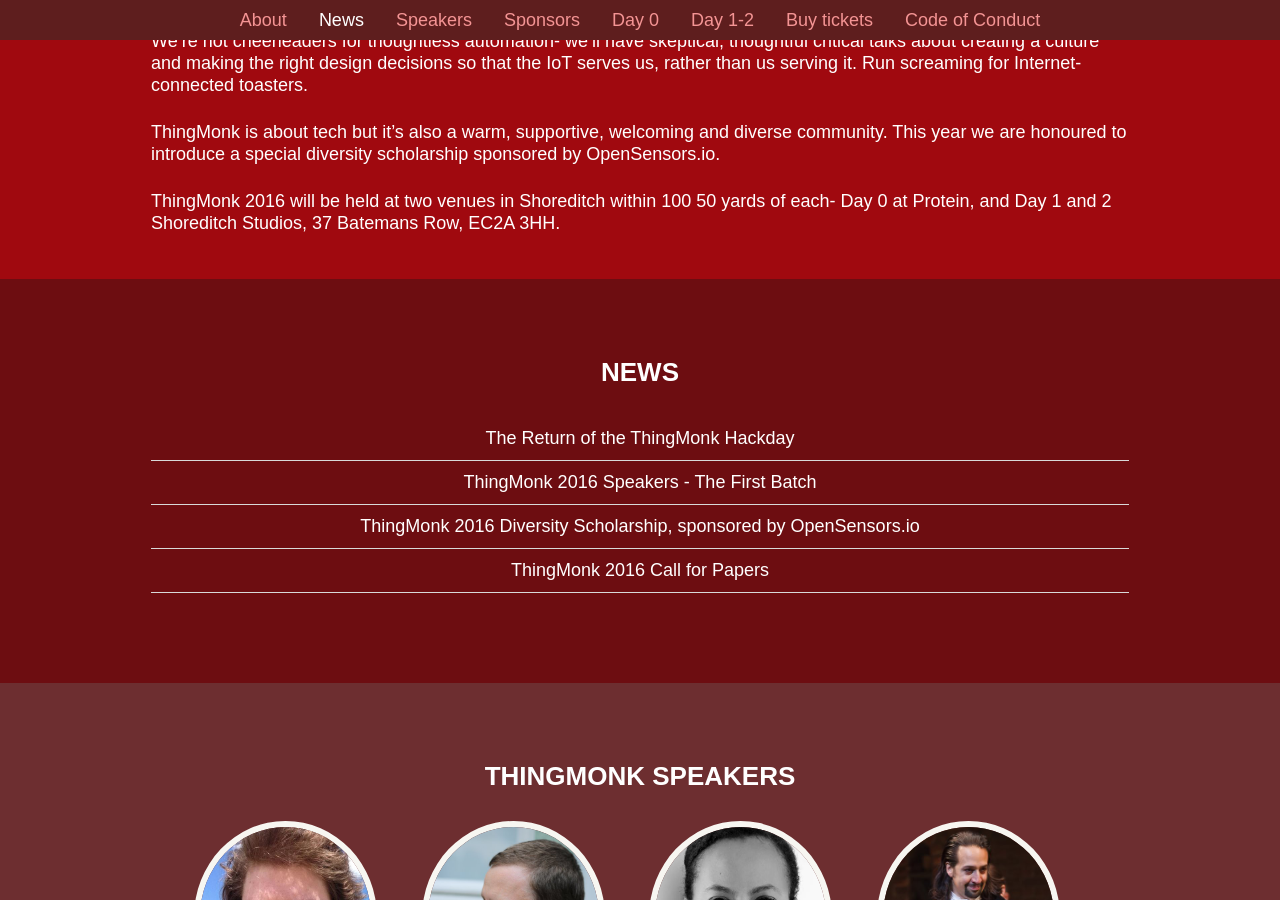
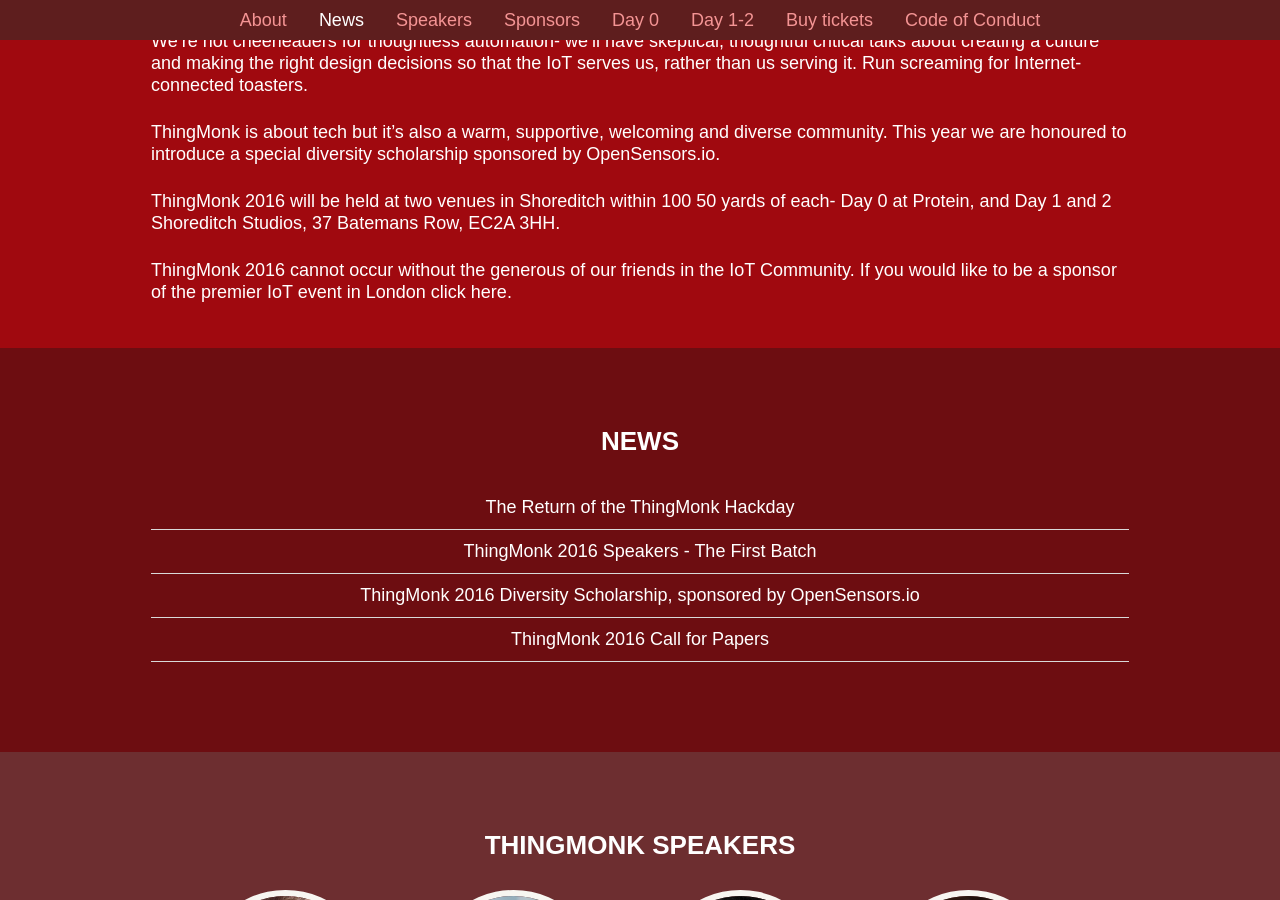
Before and after one commit to thingmonk/thingmonk.github.io, a Jekyll site: the page built from index.html, in a window 1280 px wide and 900 px high, scrolled down 847 px. Built offline with Jekyll 4.4.1, drawn with Linux system fonts in a browser that asks for light colours.

Commit message:
Add sponsorship blurb

```diff
--- a/index.html
+++ b/index.html
@@ -13,6 +13,7 @@
         <p>We’re not cheerleaders for thoughtless automation- we’ll have skeptical, thoughtful critical talks about creating a culture and making the right design decisions so that the IoT serves us, rather than us serving it. <a href="/thingmonk-talks.html#edent" alt="Talk by Terence Eden">Run screaming for Internet-connected toasters</a>.</p>
         <p>ThingMonk is about tech but it’s also a warm, supportive, welcoming and diverse community. This year we are honoured to introduce a special <a href="/thingmonk/cfp/2016/07/11/opensensors-thingmonk-diversity-scholarship.html" alt="diversity scholarship">diversity scholarship</a> sponsored by <a href="http://openSensors.io" tagert="_blank">OpenSensors.io</a>.</p>
         <p>ThingMonk 2016 will be held at two venues in Shoreditch within 100 50 yards of each- Day 0 at <a href="https://www.google.co.uk/maps/dir/%27%27/31+New+Inn+Yard,+London+EC2A+3EY/data=!4m5!4m4!1m0!1m2!1m1!1s0x48761cb096ccbad3:0x1e756378641e77fb?sa=X&ved=0ahUKEwjo95Kv84bOAhUDORoKHaxaAIsQiBMIESgBMAQ">Protein</a>, and Day 1 and 2 Shoreditch Studios, 37 Batemans Row, EC2A 3HH.</p>
+        <p>ThingMonk 2016 cannot occur without the generous of our friends in the IoT Community. If you would like to be a sponsor of the premier IoT event in London <a href="/sponsor-pack.html">click here</a>. </p>
     </div>
   </section>
   <section id="news" data-magellan-target="news" class="bg--red-2">
```
